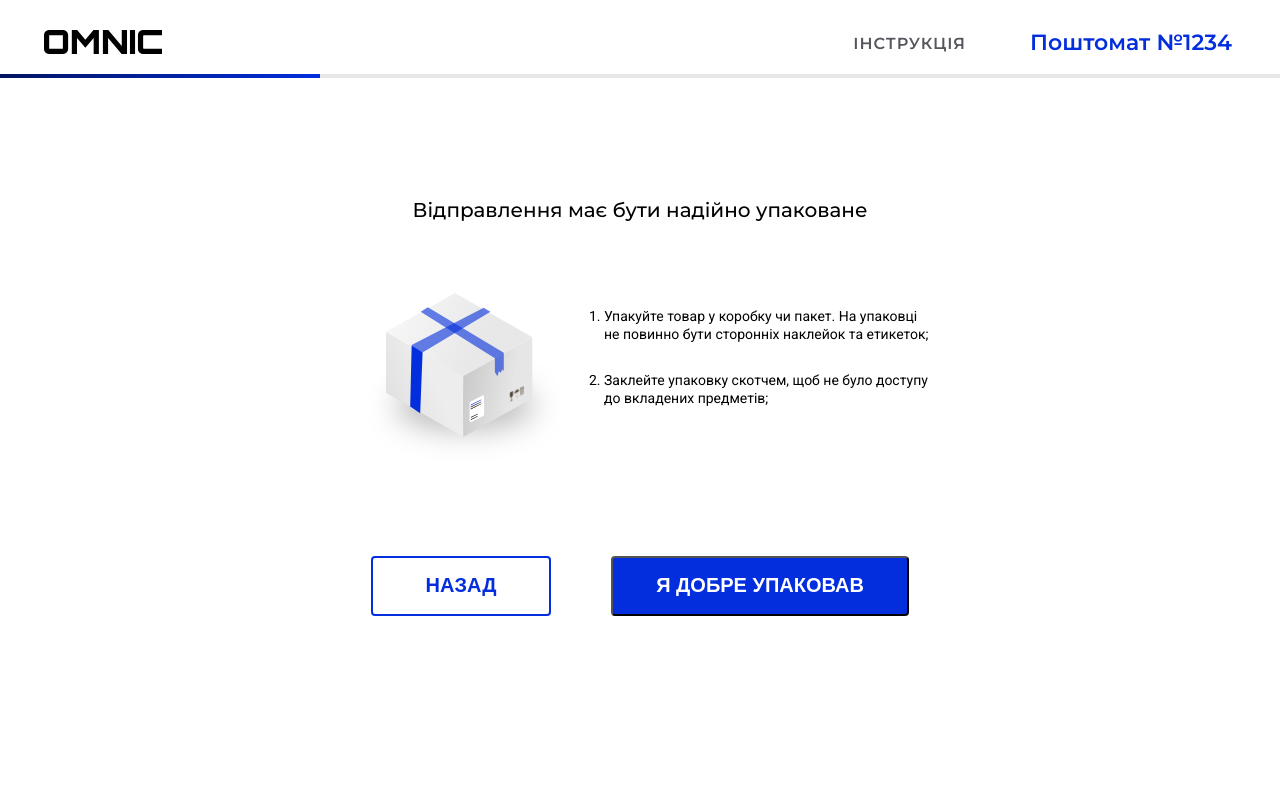
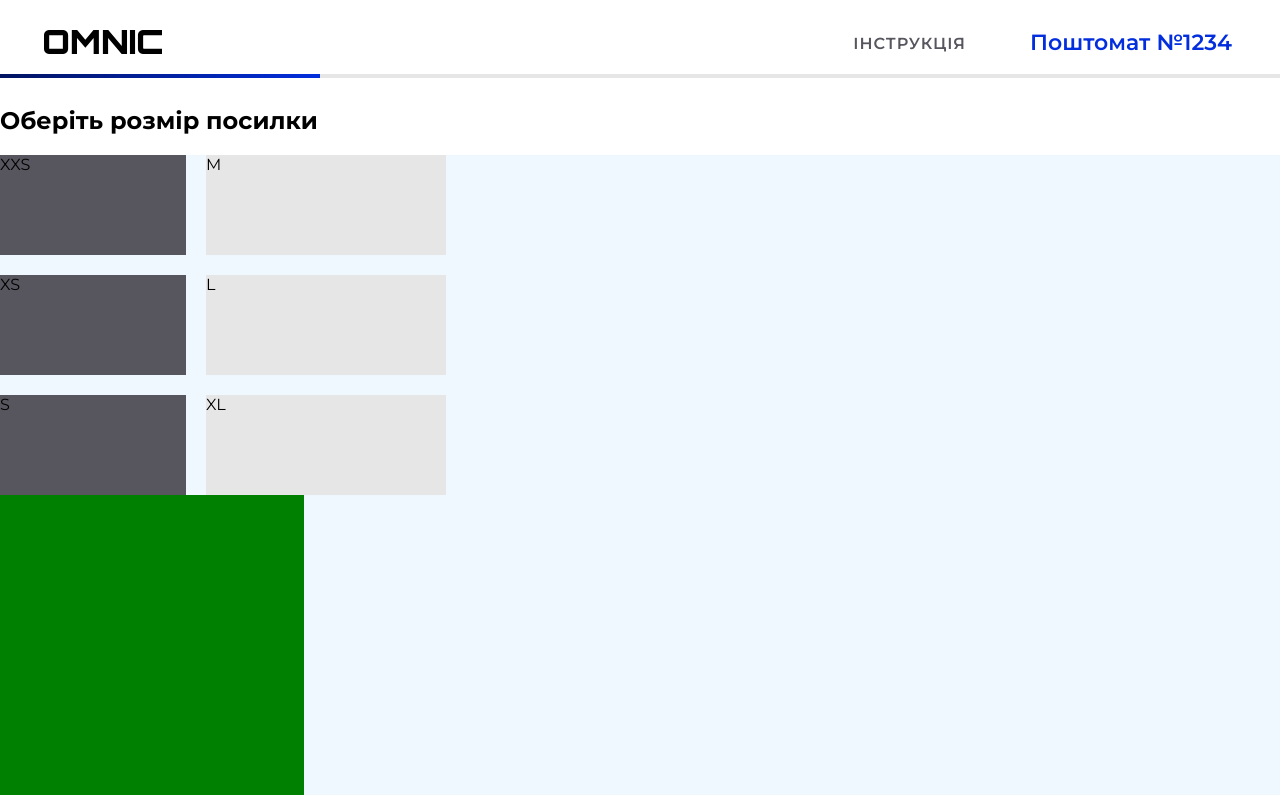
Before and after one commit to CrazyMechanic/work-test, an Angular app: page / in a window 1280 px wide. Built offline with nearby package versions, Linux system fonts and the light colour scheme.

Commit message:
cell-size page (html, css) temp fix

```diff
--- a/src/app/app.component.html
+++ b/src/app/app.component.html
@@ -15,4 +15,5 @@
   </div>
 </header>
 <!--<app-home></app-home>-->
-<app-packed></app-packed>
+<!--<app-packed></app-packed>-->
+<app-cell-size></app-cell-size>
--- a/src/app/app.module.ts
+++ b/src/app/app.module.ts
@@ -5,12 +5,14 @@ import { AppRoutingModule } from './app-routing.module';
 import { AppComponent } from './app.component';
 import { HomeComponent } from './home/home.component';
 import { PackedComponent } from './packed/packed.component';
+import { CellSizeComponent } from './cell-size/cell-size.component';
 
 @NgModule({
   declarations: [
     AppComponent,
     HomeComponent,
-    PackedComponent
+    PackedComponent,
+    CellSizeComponent
   ],
   imports: [
     BrowserModule,
--- /dev/null
+++ b/src/app/cell-size/cell-size.component.html
@@ -0,0 +1,19 @@
+<div class="container">
+  <h2>Оберіть розмір посилки</h2>
+
+  <div class="package__container">
+    <div class="package__to-xl">
+      <div class="small package__to-xl-xxs">XXS</div>
+      <div class="medium package__to-xl-m">M</div>
+      <div class="small package__to-xl-xs">XS</div>
+      <div class="medium package__to-xl-l">L</div>
+      <div class="small package__to-xl-s">S</div>
+      <div class="medium package__to-xl-xl">XL</div>
+    </div>
+
+    <div class="package__after-xl">
+      <div class="big package__after-xl-xxl"></div>
+      <div class="big package__after-xl-xxxl"></div>
+    </div>
+  </div>
+</div>
--- /dev/null
+++ b/src/app/cell-size/cell-size.component.scss
@@ -0,0 +1,29 @@
+.small {
+  background-color: #57565E;
+  width: 186px;
+  height: 100px;
+}
+
+.medium {
+  background-color: #E6E6E6;
+  width: 240px;
+  height: 100px;
+}
+
+.big {
+  background-color: green;
+  width: 304px;
+  height: 150px;
+}
+
+.package {
+  &__container {
+    background-color: aliceblue;
+  }
+
+  &__to-xl {
+    display: grid;
+    grid-template-columns: 186px 240px;
+    gap: 20px;
+  }
+}
```
Also changed, not shown: src/app/cell-size/cell-size.component.ts (added, +10 -0 lines), 1 other file (tests, documents, lock files or other folders).
